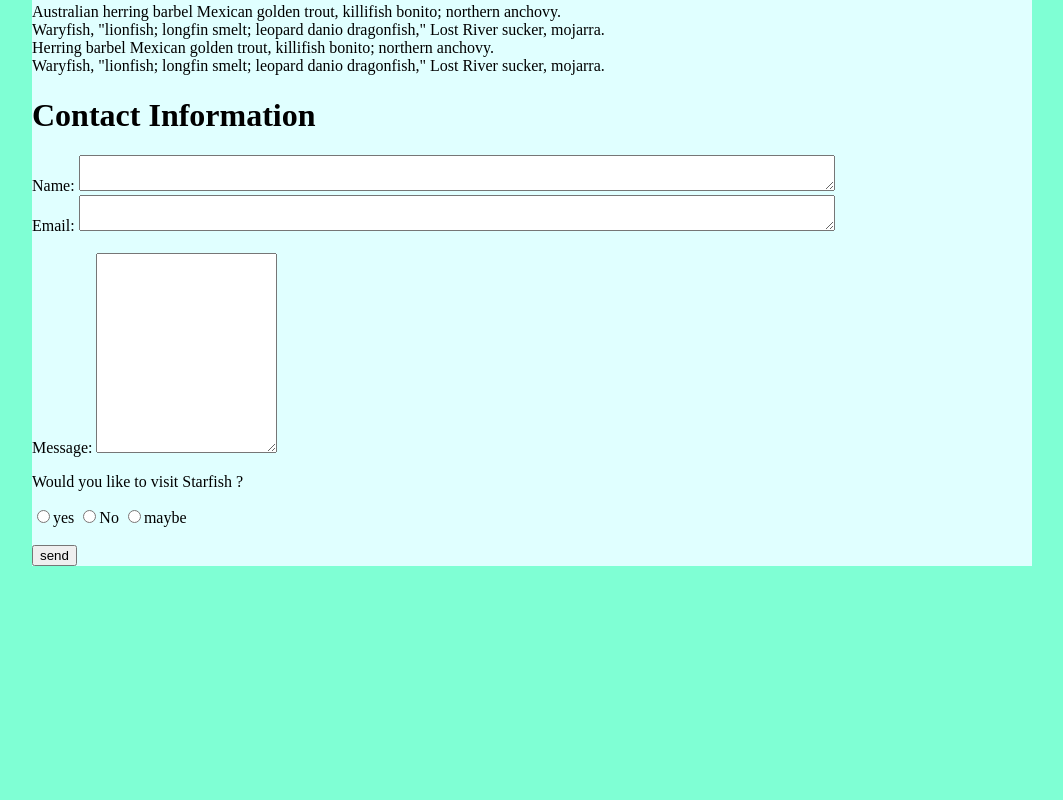
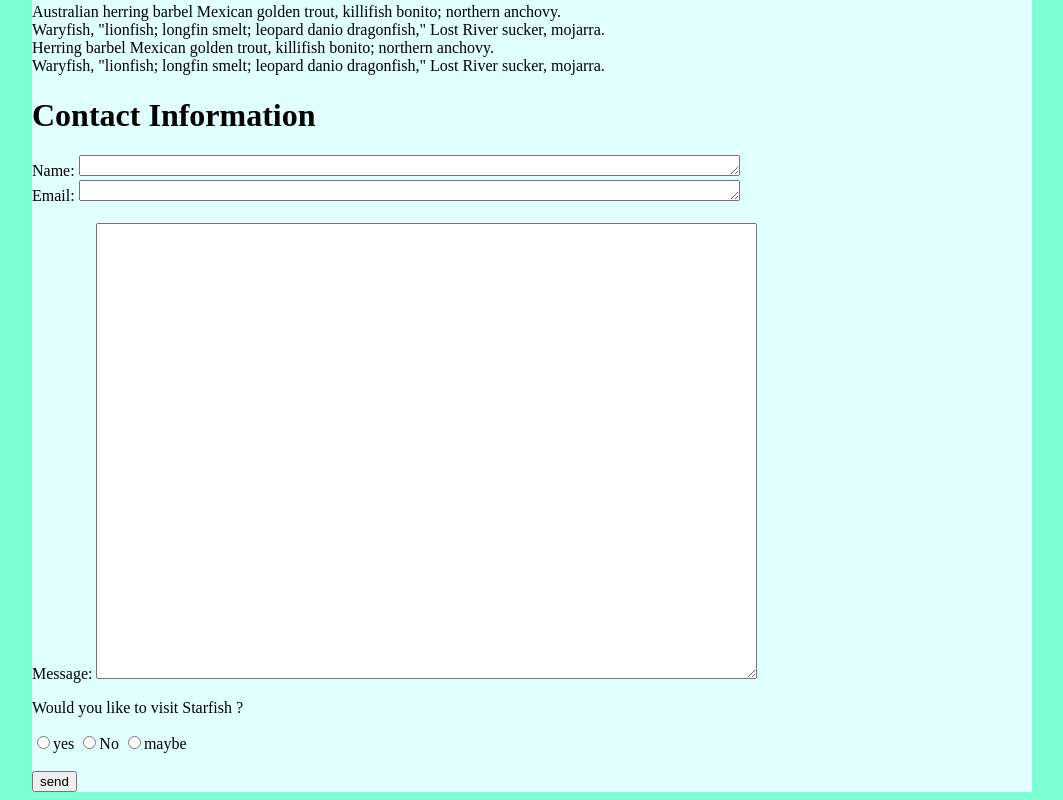
Before and after one commit to KartikJayaprakash/html-assignment, a plain HTML site: page midterm/index.html in a window 1280 px wide. Shown: the part 707-1507 px from the top of the page, without its empty margins (108-1171 px from the left). Before the commit the page ends 1281 px from the top, so only its background shows below. Drawn offline with Linux system fonts and the light colour scheme.

Commit message:
midterm assignment

```diff
--- a/midterm/index.html
+++ b/midterm/index.html
@@ -34,13 +34,13 @@
      <h1>Contact Information</h1>
      <form>
         <label for="name">Name:</label>
-        <textarea name="name" id="name" style="width: 20cm;"></textarea><br>
+        <textarea name="name" id="name" cols="80" rows="1"></textarea><br>
 
         <label for="email">Email:</label>
-        <textarea name="email" id="email" style="width: 20cm;"></textarea><br>
+        <textarea name="email" id="email" cols="80" rows="1"></textarea><br>
 
        <br> <label for="message">Message:</label>
-        <textarea id="message" name="message" style="height: 200px"></textarea>
+        <textarea id="message" name="message" cols="80" rows="30"></textarea>
 
         <p>Would you like to visit Starfish ?</p>
         <input type="radio" name="yes_no" value="yes">yes
```
